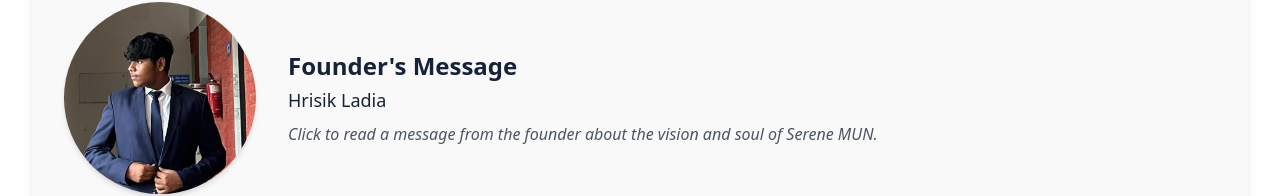
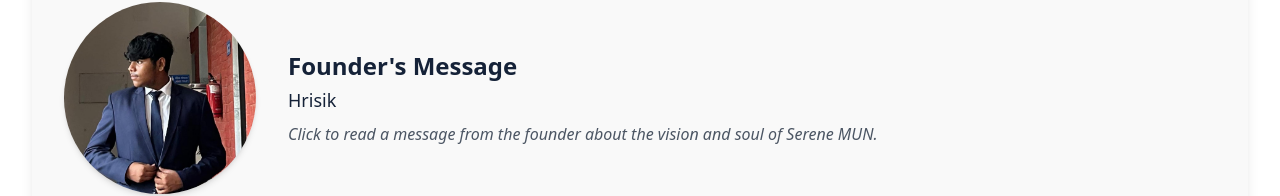
Before and after one commit to shxuryaaz/serenewebsite, a React (Vite) app in the folder serene-main/: page / in a window 1280 px wide. Both pictures are taken after a click on the button "Team". Shown: the part 210-406 px from the top of the page. Built offline with nearby package versions, Linux system fonts and the light colour scheme; no server answers.

Commit message:
Update Team.tsx

```diff
--- a/serene-main/src/pages/Team.tsx
+++ b/serene-main/src/pages/Team.tsx
@@ -38,12 +38,12 @@ Together, we're building the future of diplomacy — grounded in calmness and pu
           <div className="flex flex-col md:flex-row items-center gap-8">
             <img
               src="/hrisik.jpg"
-              alt="Founder - Hrisik Ladia"
+              alt="Founder - Hrisik"
               className="w-48 h-48 object-cover rounded-full shadow-md"
             />
             <div>
               <h3 className="text-2xl font-bold mb-1">Founder's Message</h3>
-              <p className="text-lg font-medium text-[#152238] mb-2">Hrisik Ladia</p>
+              <p className="text-lg font-medium text-[#152238] mb-2">Hrisik</p>
               <p className="text-gray-600 italic">
                 Click to read a message from the founder about the vision and soul of Serene MUN.
               </p>
```
